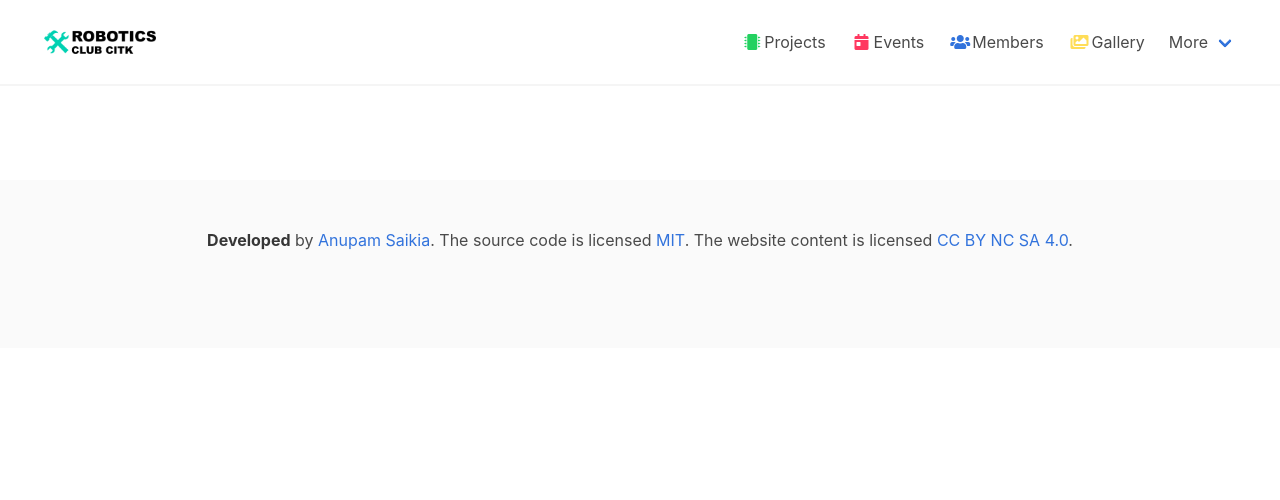
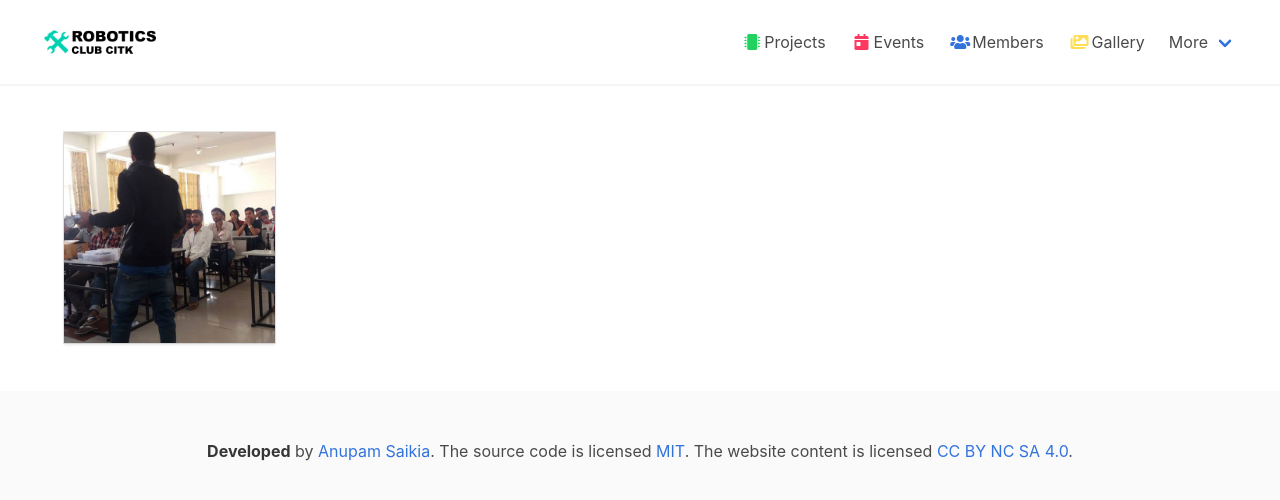
Before and after one commit to robotics-club-citk/robotics-club-citk.github.io, a Jekyll site: the page built from gallery.html, in a window 1280 px wide. Shown: the top 500 px of the page. Built offline with Jekyll 4.4.1, drawn with Linux system fonts in a browser that asks for light colours.

Commit message:
added 1 pic in gallery

```diff
--- a/gallery.html
+++ b/gallery.html
@@ -1,3 +1,7 @@
 ---
 layout: gallery
+images:
+  - path: 'assets/img/gallery/16976620_1003900356414266_179845211_n.jpg'
+    size: 960x540
+    caption: First Orientation Program
 ---
```
Also changed, not shown: assets/img/gallery/16976620_1003900356414266_179845211_n.jpg (added).
